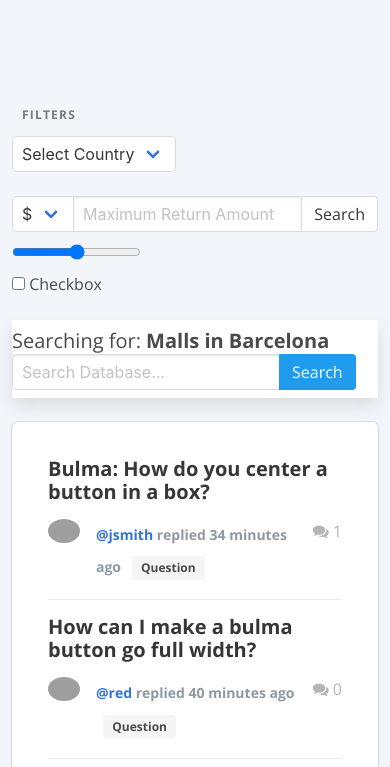
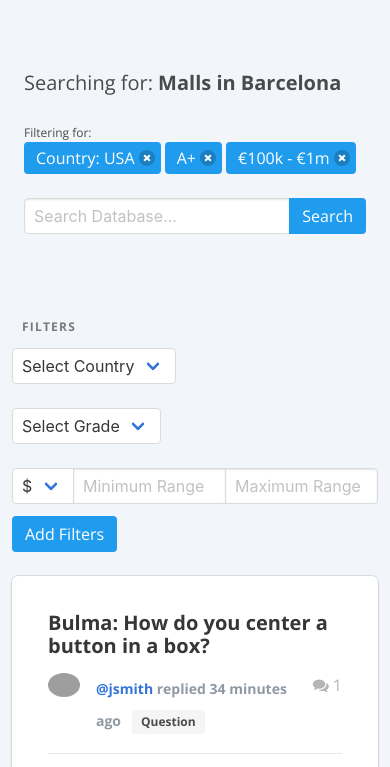
Before and after one commit to JollyGrin/kgraphs, a website built with webpack: page src/index.html in a window 390 px wide. Shown: the part 60-827 px from the top of the page. Built offline with nearby package versions, Linux system fonts and the light colour scheme; no server answers; grey boxes are pictures that could not be loaded.

Commit message:
Updated CSS and HTML. Add filter tags, clean up filter search, add filter button, changed from nav to columns for better responsiveness

```diff
--- a/src/index.html
+++ b/src/index.html
@@ -35,6 +35,48 @@
 
 	<section class="container">
 		<div class="columns">
+			<div class="column">
+				<div class="columns is-vcentered">
+					<div class="column">
+						<span class="subtitle">
+							Searching for:
+						</span>
+						<span class="subtitle has-text-weight-bold">
+							Malls in Barcelona
+						</span>
+						<br><br>
+						<span class="help">
+							Filtering for:
+						</span>
+						<span class="tag is-info is-medium">
+							Country: USA
+							<button class="delete is-small"></button>
+						</span>
+						<span class="tag is-info is-medium">
+							A+
+							<button class="delete is-small"></button>
+						</span>
+						<span class="tag is-info is-medium">
+							€100k - €1m
+							<button class="delete is-small"></button>
+						</span>
+					</div>
+					<div class="column">
+						<div class="field has-addons">
+							<div class="control is-expanded">
+								<input class="input" type="text" placeholder="Search Database...">
+							</div>
+							<div class="control">
+								<a class="button is-info">
+									Search
+								</a>
+							</div>
+						</div>
+					</div>
+				</div>
+			</div>
+		</div>
+		<div class="columns">
 			<div class="column is-3">
 				<aside class="menu">
 					<p class="menu-label">
@@ -46,6 +88,18 @@
 								<option>Select Country</option>
 								<option>USA</option>
 								<option>Netherlands</option>
+							</select>
+						</div>
+					</div>
+					<br>
+
+					<div class="control">
+						<div class="select">
+							<select>
+								<option>Select Grade</option>
+								<option>A+</option>
+								<option>A</option>
+								<option>A-</option>
 							</select>
 						</div>
 					</div>
@@ -63,63 +117,19 @@
 							</span>
 						</p>
 						<p class="control">
-							<input class="input is-expanded" type="text" placeholder="Maximum Return Amount">
+							<input class="input is-expanded" type="text" placeholder="Minimum Range">
 						</p>
 						<p class="control">
-							<a class="button">
-								Search
-							</a>
+							<input class="input is-expanded" type="text" placeholder="Maximum Range">
 						</p>
 					</div>
-					<div class="field has-addons">
-						<input class="slider is-fullwidth" step="1" min="0" max="100" value="50" type="range">
-					</div>
-					<div class="field has-addons">
 					<p class="control">
-							<label class="checkbox">
-								<input type="checkbox">
-								Checkbox
-							</label>
+						<a class="button is-info">Add Filters</a>
 					</p>
-					</div>
 
 				</aside>
 			</div>
 			<div class="column is-9">
-
-				<nav>
-					<div class="container">
-						<div class="navbar-menu is-active">
-							<div class="navbar-start is-desktop">
-								<div class="content">
-									<span class="subtitle">
-										Searching for:
-									</span>
-									<span class="subtitle has-text-weight-bold">
-										Malls in Barcelona
-									</span>
-								</div>
-							</div>
-							<div class="navbar-end">
-									<div class="field has-addons">
-										<div class="control">
-											<input class="input is-expanded" type="text"
-												placeholder="Search Database...">
-										</div>
-										<div class="control">
-											<a class="button is-info">
-												Search
-											</a>
-										</div>
-									</div>
-
-							</div>
-						</div>
-					</div>
-				</nav>
-
-				<br>
-
 				<div class="box content">
 					<article class="post">
 						<h4>Bulma: How do you center a button in a box?</h4>
```
Also changed, not shown: dist/css/forum.css, dist/index.html, dist/js/bundle.js. Lines whose indentation alone changed are shown as unchanged.
